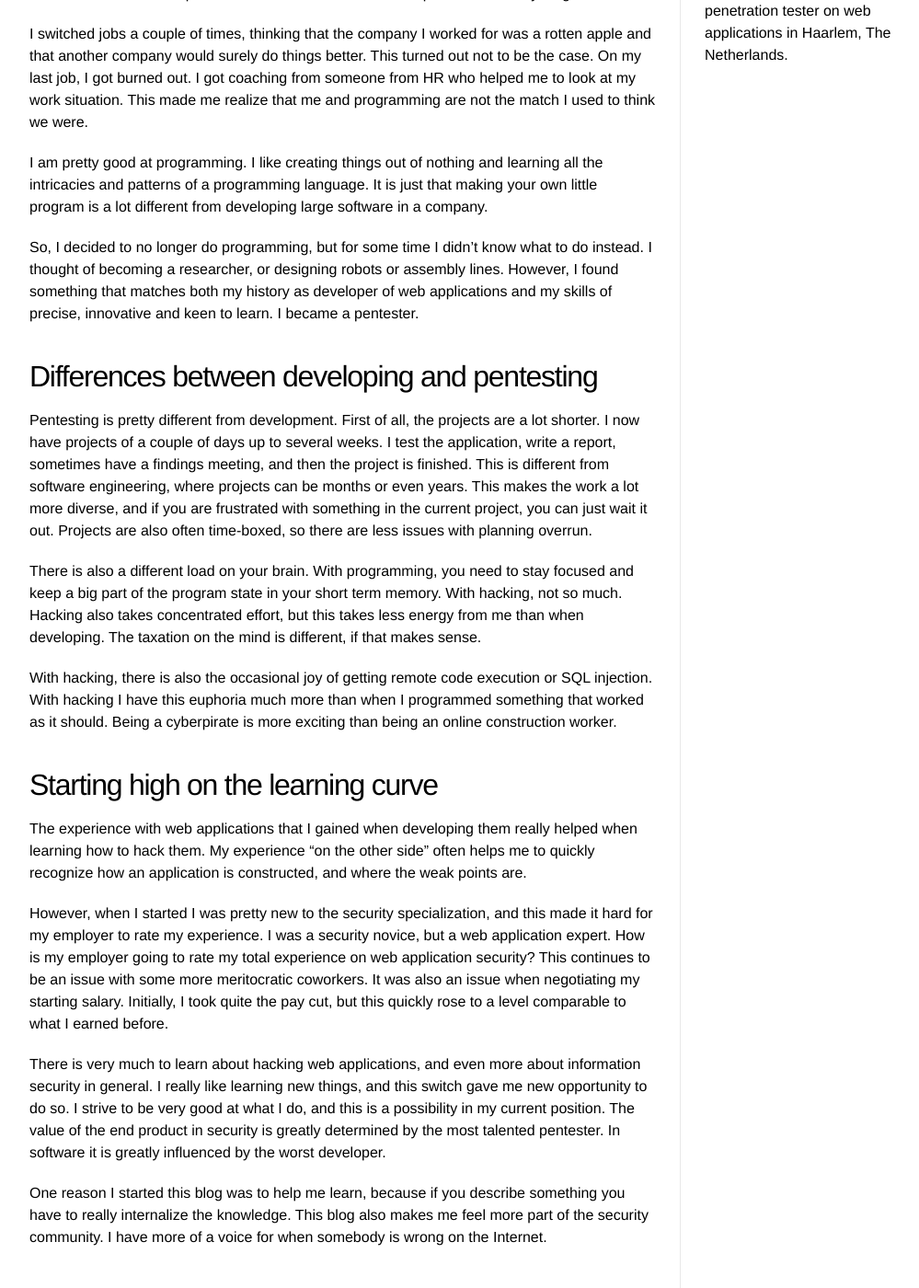
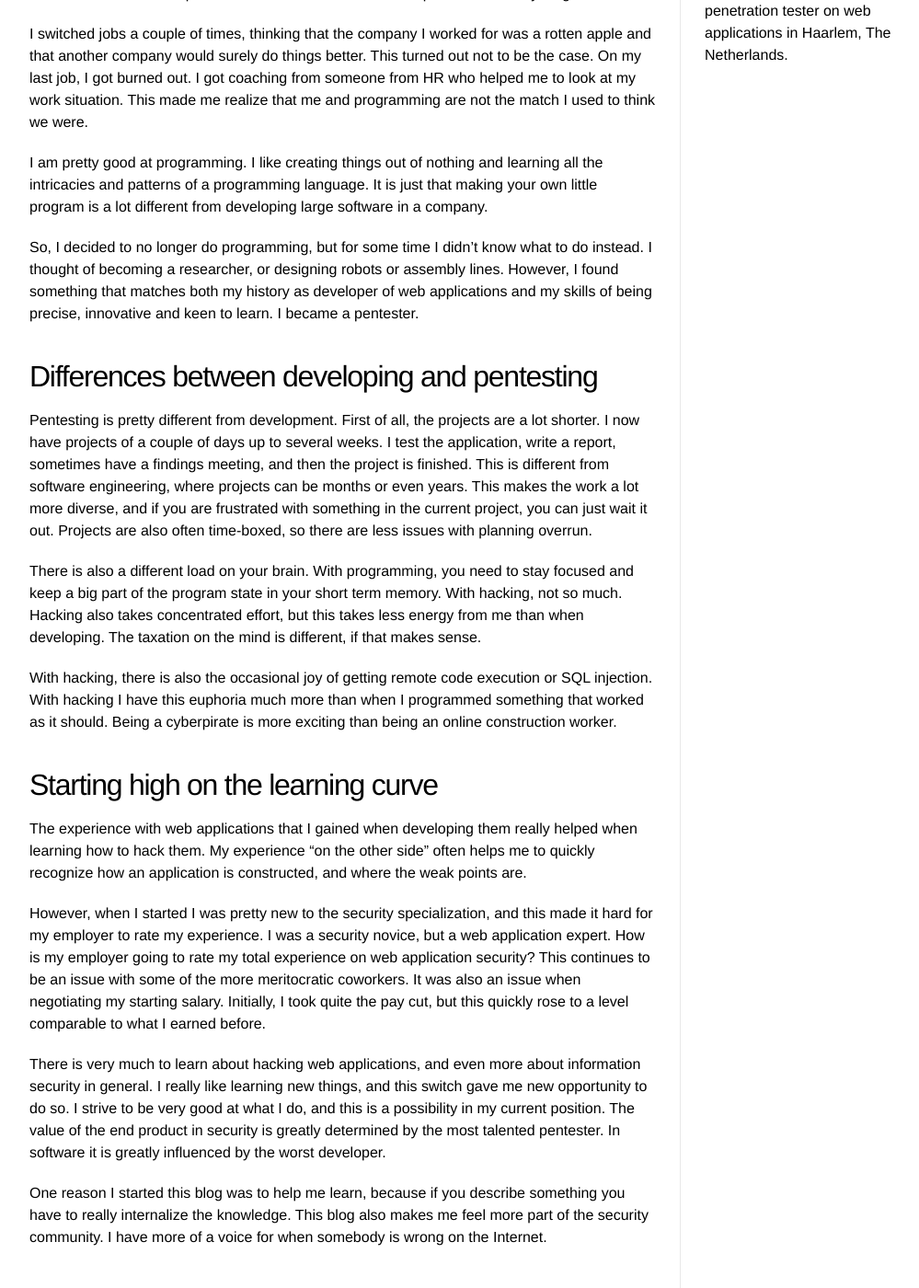
Before and after one commit to Sjord/Sjord.github.io, a Jekyll site: the page built from _posts/2016-06-09-from-developer-to-pentester.md, in a window 1280 px wide and 1400 px high, scrolled down 601 px. Shown: the whole window at 92% size, without its empty margins (108-1107 px from the left). Built offline with Jekyll 4.4.1, drawn with Linux system fonts in a browser that asks for light colours; some of the changed text lies outside the part shown.

Commit message:
Some small changes

```diff
--- a/_posts/2016-06-09-from-developer-to-pentester.md
+++ b/_posts/2016-06-09-from-developer-to-pentester.md
@@ -17,7 +17,7 @@
 
 I am pretty good at programming. I like creating things out of nothing and learning all the intricacies and patterns of a programming language. It is just that making your own little program is a lot different from developing large software in a company.
 
-So, I decided to no longer do programming, but for some time I didn't know what to do instead. I thought of becoming a researcher, or designing robots or assembly lines. However, I found something that matches both my history as developer of web applications and my skills of precise, innovative and keen to learn. I became a pentester.
+So, I decided to no longer do programming, but for some time I didn't know what to do instead. I thought of becoming a researcher, or designing robots or assembly lines. However, I found something that matches both my history as developer of web applications and my skills of being precise, innovative and keen to learn. I became a pentester.
 
 ## Differences between developing and pentesting
 
@@ -31,7 +31,7 @@
 
 The experience with web applications that I gained when developing them really helped when learning how to hack them. My experience "on the other side" often helps me to quickly recognize how an application is constructed, and where the weak points are.
 
-However, when I started I was pretty new to the security specialization, and this made it hard for my employer to rate my experience. I was a security novice, but a web application expert. How is my employer going to rate my total experience on web application security? This continues to be an issue with some more meritocratic coworkers. It was also an issue when negotiating my starting salary. Initially, I took quite the pay cut, but this quickly rose to a level comparable to what I earned before.
+However, when I started I was pretty new to the security specialization, and this made it hard for my employer to rate my experience. I was a security novice, but a web application expert. How is my employer going to rate my total experience on web application security? This continues to be an issue with some of the more meritocratic coworkers. It was also an issue when negotiating my starting salary. Initially, I took quite the pay cut, but this quickly rose to a level comparable to what I earned before.
 
 There is very much to learn about hacking web applications, and even more about information security in general. I really like learning new things, and this switch gave me new opportunity to do so. I strive to be very good at what I do, and this is a possibility in my current position. The value of the end product in security is greatly determined by the most talented pentester. In software it is greatly influenced by the worst developer.
 
```
Also changed, not shown: other parts of _posts/2016-06-09-from-developer-to-pentester.md (+1 -1 lines).
